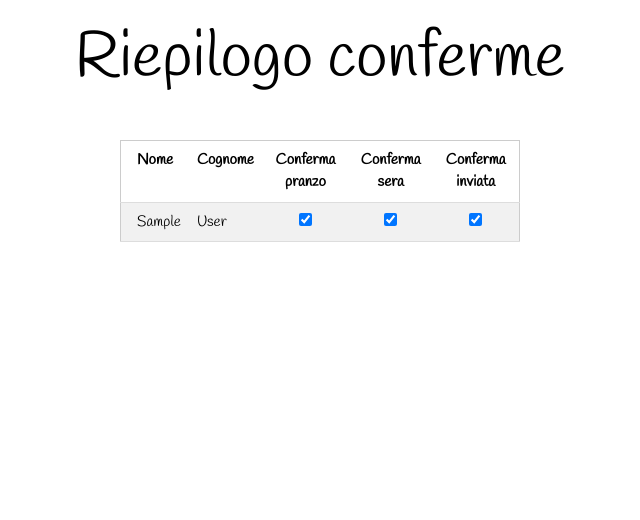
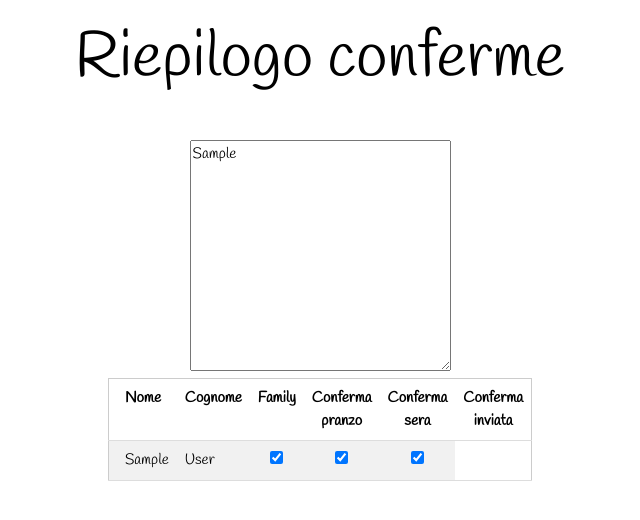
Before and after one commit to seciadev/django_weddingsite, a Django app: page /riepilogo/ in a window 1280 px wide. Shown: the part 39-559 px from the top of the page, without its empty margins (320-960 px from the left). Run offline with Django 3.2, Linux system fonts and the light colour scheme; a user stored in the database is signed in; tables that the repository leaves empty hold one stand-in row (values such as "Sample post"); some libraries are stand-ins or nearby versions; some web fonts are replaced.

Commit message:
riepilogo con nomi famiglia

```diff
--- a/savethedate/forms.py
+++ b/savethedate/forms.py
@@ -5,7 +5,7 @@ from .models import Profile
 class ConfirmForm(forms.ModelForm):
 	class Meta:
 		model = Profile
-		fields = ('user', 'conferma_pranzo', 'conferma_sera','conferma_inviata',)
+		fields = ('user', 'family','conferma_pranzo', 'conferma_sera','conferma_inviata',)
 
 	def __init__(self, *args, **kwargs):
 		super(ConfirmForm, self).__init__(*args, **kwargs)
--- a/savethedate/templates/savethedate/riepilogo.html
+++ b/savethedate/templates/savethedate/riepilogo.html
@@ -15,6 +15,7 @@
         <tr>
 			<th>Nome</th>
 			<th>Cognome</th>
+			<th>Family</th>
 			{% if user.profile.full_day %}
 			<th class="w3-center">Conferma pranzo</th>
 			{% endif %}
@@ -27,6 +28,7 @@
 		<tr>
             <td>{{ form.instance.user.first_name }}</td>
 			<td>{{ form.instance.user.last_name }}</td>
+			{{ form.family }}</td>
             {% if form.instance.user.profile.full_day %}
 			<td class="w3-center">{{ form.conferma_pranzo }}</td>
 			{% else %}
```
